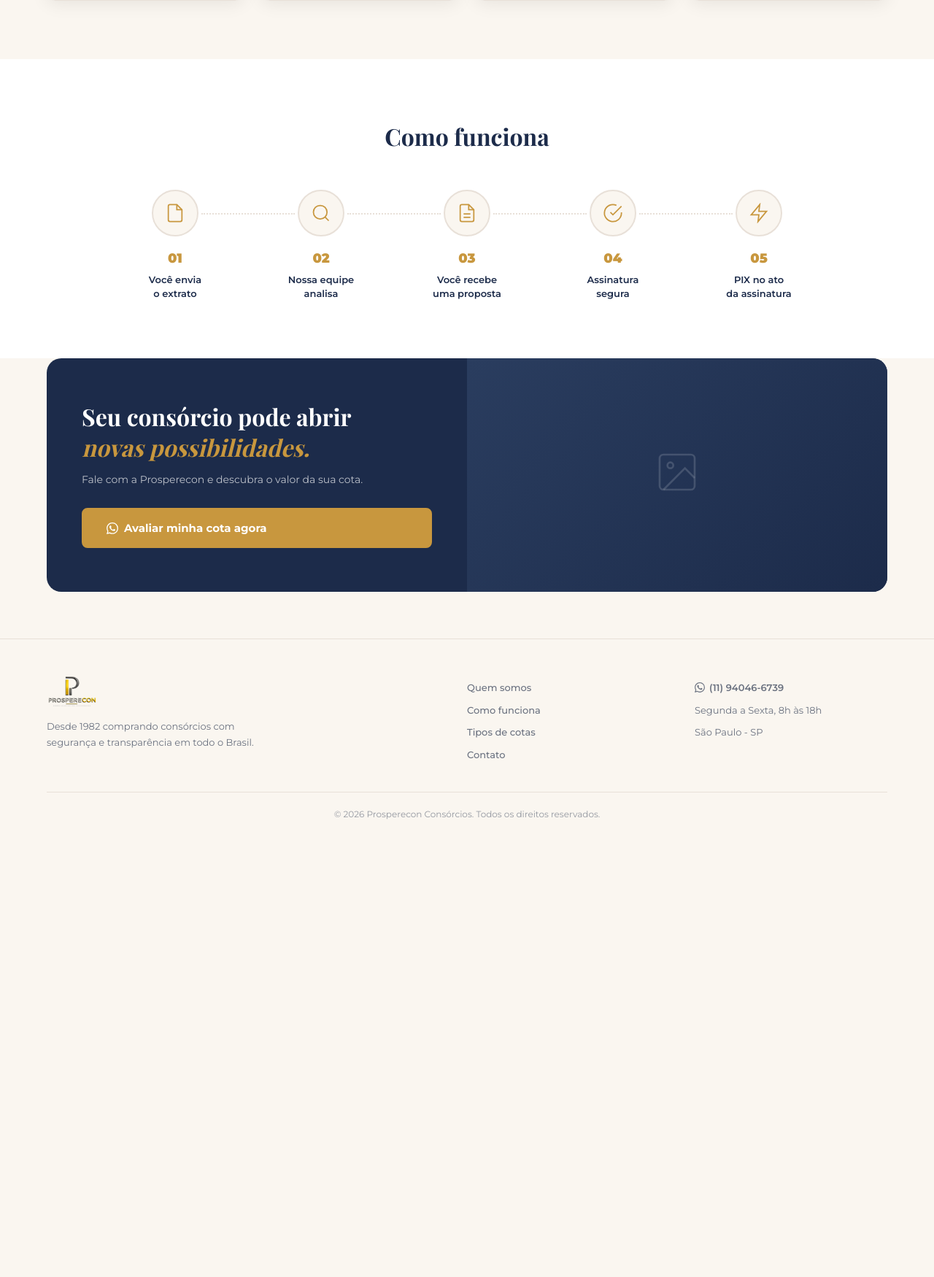
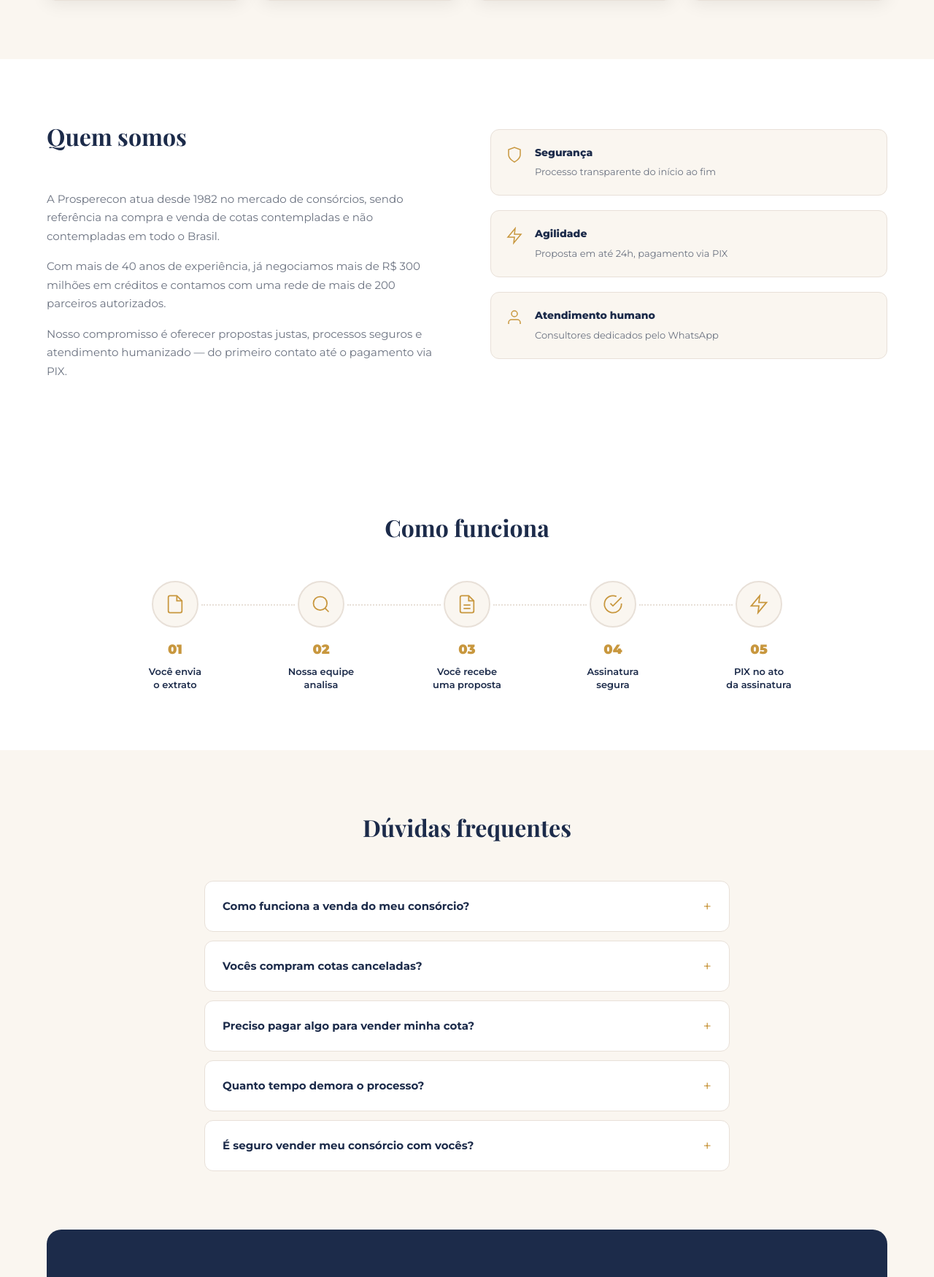
Before and after one commit to gustavokadi/prosperecon1, a PHP site: page / in a window 1280 px wide. Shown: the part 1340-3090 px from the top of the page at 73% size. Before the commit the page ends 2463 px from the top, so only its background shows below. Run offline with PHP 8.4, Linux system fonts and the light colour scheme; some web fonts are replaced.

Commit message:
Adiciona seções Quem Somos e Dúvidas, melhora CTA banner
- Seção Quem Somos com valores (segurança, agilidade, atendimento)
- Seção FAQ com 5 perguntas frequentes em accordion
- CTA banner centralizado sem placeholder vazio
- Links do nav agora apontam para seções existentes

Co-Authored-By: Claude Sonnet 4.6 <noreply@anthropic.com>

```diff
--- a/Prosperecon/site/css/style.css
+++ b/Prosperecon/site/css/style.css
@@ -336,6 +336,110 @@ button { cursor: pointer; border: none; background: none; font-family: inherit;
 }
 
 /* ===========================
+   QUEM SOMOS
+=========================== */
+.sobre {
+  padding: 80px 0;
+  background: var(--white);
+}
+.sobre__inner {
+  display: grid;
+  grid-template-columns: 1fr 1fr;
+  gap: 64px;
+  align-items: start;
+}
+.section-title--left {
+  text-align: left;
+}
+.section-title--left::after {
+  display: none;
+}
+.sobre__content p {
+  color: var(--gray-text);
+  font-size: 15px;
+  line-height: 1.7;
+  margin-bottom: 16px;
+}
+.sobre__values {
+  display: flex;
+  flex-direction: column;
+  gap: 20px;
+  padding-top: 16px;
+}
+.valor-item {
+  display: flex;
+  align-items: flex-start;
+  gap: 16px;
+  background: var(--cream);
+  border: 1px solid var(--gray);
+  border-radius: 12px;
+  padding: 20px;
+}
+.valor-item svg { flex-shrink: 0; margin-top: 2px; }
+.valor-item strong {
+  display: block;
+  font-size: 14px;
+  font-weight: 800;
+  color: var(--navy);
+  margin-bottom: 2px;
+}
+.valor-item span {
+  font-size: 13px;
+  color: var(--gray-text);
+}
+
+/* ===========================
+   FAQ / DÚVIDAS
+=========================== */
+.faq {
+  padding: 80px 0;
+  background: var(--cream);
+}
+.faq__list {
+  max-width: 720px;
+  margin: 0 auto;
+  display: flex;
+  flex-direction: column;
+  gap: 12px;
+}
+.faq__item {
+  background: var(--white);
+  border: 1px solid var(--gray);
+  border-radius: 12px;
+  overflow: hidden;
+}
+.faq__item summary {
+  padding: 18px 24px;
+  font-size: 15px;
+  font-weight: 700;
+  color: var(--navy);
+  cursor: pointer;
+  list-style: none;
+  display: flex;
+  align-items: center;
+  justify-content: space-between;
+  gap: 12px;
+}
+.faq__item summary::after {
+  content: '+';
+  font-size: 20px;
+  font-weight: 300;
+  color: var(--gold);
+  flex-shrink: 0;
+  transition: transform .2s;
+}
+.faq__item[open] summary::after {
+  content: '−';
+}
+.faq__item summary::-webkit-details-marker { display: none; }
+.faq__item p {
+  padding: 0 24px 18px;
+  font-size: 14px;
+  color: var(--gray-text);
+  line-height: 1.7;
+}
+
+/* ===========================
    COMO FUNCIONA (Steps)
 =========================== */
 .como-funciona {
@@ -431,14 +535,16 @@ button { cursor: pointer; border: none; background: none; font-family: inherit;
   font-size: 14px;
   margin-bottom: 28px;
 }
-.cta-banner__visual {
-  background: linear-gradient(135deg, #2A3D5F, #1C2B4A);
-  display: flex;
+.cta-banner__inner--full {
+  grid-template-columns: 1fr;
+  text-align: center;
+  padding: 64px 48px;
+}
+.cta-banner__text--centered {
   align-items: center;
-  justify-content: center;
 }
-.cta-banner__img-placeholder {
-  opacity: .5;
+.cta-banner__text--centered p {
+  text-align: center;
 }
 
 /* ===========================
@@ -539,6 +645,7 @@ button { cursor: pointer; border: none; background: none; font-family: inherit;
 }
 
 @media (max-width: 900px) {
+  .sobre__inner { grid-template-columns: 1fr; gap: 32px; }
   .hero__inner { grid-template-columns: 1fr; text-align: center; }
   .hero__line { margin: 20px auto; }
   .hero__desc { margin-left: auto; margin-right: auto; }
@@ -625,7 +732,14 @@ button { cursor: pointer; border: none; background: none; font-family: inherit;
   .step p { font-size: 11px; }
 
   .cta-banner__text { padding: 32px 20px; }
-  .cta-banner__inner { border-radius: 16px; margin: 0 0 48px; }
+  .cta-banner__inner,
+  .cta-banner__inner--full { border-radius: 16px; margin: 0 0 48px; }
+  .cta-banner__inner--full { padding: 40px 20px; }
+
+  .sobre { padding: 48px 0; }
+  .faq { padding: 48px 0; }
+  .faq__item summary { padding: 14px 16px; font-size: 14px; }
+  .faq__item p { padding: 0 16px 14px; font-size: 13px; }
   .cta-banner__text h2 { font-size: 22px; }
   .btn--gold { padding: 14px 24px; font-size: 14px; width: 100%; justify-content: center; }
 
--- a/Prosperecon/site/index.html
+++ b/Prosperecon/site/index.html
@@ -182,6 +182,43 @@
     </div>
   </section>
 
+  <!-- QUEM SOMOS -->
+  <section class="sobre" id="sobre">
+    <div class="container">
+      <div class="sobre__inner">
+        <div class="sobre__content">
+          <h2 class="section-title section-title--left">Quem somos</h2>
+          <p>A Prosperecon atua desde 1982 no mercado de consórcios, sendo referência na compra e venda de cotas contempladas e não contempladas em todo o Brasil.</p>
+          <p>Com mais de 40 anos de experiência, já negociamos mais de R$ 300 milhões em créditos e contamos com uma rede de mais de 200 parceiros autorizados.</p>
+          <p>Nosso compromisso é oferecer propostas justas, processos seguros e atendimento humanizado — do primeiro contato até o pagamento via PIX.</p>
+        </div>
+        <div class="sobre__values">
+          <div class="valor-item">
+            <svg width="24" height="24" viewBox="0 0 24 24" fill="none" stroke="var(--gold)" stroke-width="1.5"><path d="M12 22s8-4 8-10V5l-8-3-8 3v7c0 6 8 10 8 10z"/></svg>
+            <div>
+              <strong>Segurança</strong>
+              <span>Processo transparente do início ao fim</span>
+            </div>
+          </div>
+          <div class="valor-item">
+            <svg width="24" height="24" viewBox="0 0 24 24" fill="none" stroke="var(--gold)" stroke-width="1.5"><polygon points="13 2 3 14 12 14 11 22 21 10 12 10 13 2"/></svg>
+            <div>
+              <strong>Agilidade</strong>
+              <span>Proposta em até 24h, pagamento via PIX</span>
+            </div>
+          </div>
+          <div class="valor-item">
+            <svg width="24" height="24" viewBox="0 0 24 24" fill="none" stroke="var(--gold)" stroke-width="1.5"><path d="M20 21v-2a4 4 0 00-4-4H8a4 4 0 00-4 4v2"/><circle cx="12" cy="7" r="4"/></svg>
+            <div>
+              <strong>Atendimento humano</strong>
+              <span>Consultores dedicados pelo WhatsApp</span>
+            </div>
+          </div>
+        </div>
+      </div>
+    </div>
+  </section>
+
   <!-- COMO FUNCIONA -->
   <section class="como-funciona" id="como-funciona">
     <div class="container">
@@ -230,23 +267,46 @@
     </div>
   </section>
 
+  <!-- DÚVIDAS -->
+  <section class="faq" id="duvidas">
+    <div class="container">
+      <h2 class="section-title">Dúvidas frequentes</h2>
+      <div class="faq__list">
+        <details class="faq__item">
+          <summary>Como funciona a venda do meu consórcio?</summary>
+          <p>Você envia o extrato da sua cota pelo WhatsApp, nossa equipe analisa e em até 24h você recebe uma proposta. Se aceitar, fazemos a assinatura digital e o pagamento é feito via PIX no ato.</p>
+        </details>
+        <details class="faq__item">
+          <summary>Vocês compram cotas canceladas?</summary>
+          <p>Sim. Compramos cotas contempladas, não contempladas, ativas e canceladas. Cada caso é avaliado individualmente para oferecer a melhor proposta.</p>
+        </details>
+        <details class="faq__item">
+          <summary>Preciso pagar algo para vender minha cota?</summary>
+          <p>Não. Todo o processo é gratuito para o vendedor. Você não paga nada — nós compramos sua cota e fazemos o pagamento diretamente a você.</p>
+        </details>
+        <details class="faq__item">
+          <summary>Quanto tempo demora o processo?</summary>
+          <p>A proposta sai em até 24 horas. Após aceite, o pagamento é feito em até 48 horas via PIX, dependendo da documentação.</p>
+        </details>
+        <details class="faq__item">
+          <summary>É seguro vender meu consórcio com vocês?</summary>
+          <p>Totalmente. Estamos no mercado desde 1982, com mais de 25 mil clientes atendidos. Todo o processo é formalizado com contrato digital e transferência rastreável.</p>
+        </details>
+      </div>
+    </div>
+  </section>
+
   <!-- CTA BANNER -->
   <section class="cta-banner" id="contato">
     <div class="container">
-      <div class="cta-banner__inner">
-        <div class="cta-banner__text">
-          <h2>Seu consórcio pode abrir<br><span>novas possibilidades.</span></h2>
+      <div class="cta-banner__inner cta-banner__inner--full">
+        <div class="cta-banner__text cta-banner__text--centered">
+          <h2>Seu consórcio pode abrir <span>novas possibilidades.</span></h2>
           <p>Fale com a Prosperecon e descubra o valor da sua cota.</p>
           <a href="https://wa.me/5511940466739?text=Olá! Quero avaliar minha cota de consórcio." class="btn btn--gold" target="_blank" rel="noopener">
             <svg width="16" height="16" viewBox="0 0 24 24" fill="currentColor"><path d="M17.472 14.382c-.297-.149-1.758-.867-2.03-.967-.273-.099-.471-.148-.67.15-.197.297-.767.966-.94 1.164-.173.199-.347.223-.644.075-.297-.15-1.255-.463-2.39-1.475-.883-.788-1.48-1.761-1.653-2.059-.173-.297-.018-.458.13-.606.134-.133.298-.347.446-.52.149-.174.198-.298.298-.497.099-.198.05-.371-.025-.52-.075-.149-.669-1.612-.916-2.207-.242-.579-.487-.5-.669-.51-.173-.008-.371-.01-.57-.01-.198 0-.52.074-.792.372-.272.297-1.04 1.016-1.04 2.479 0 1.462 1.065 2.875 1.213 3.074.149.198 2.096 3.2 5.077 4.487.709.306 1.262.489 1.694.625.712.227 1.36.195 1.871.118.571-.085 1.758-.719 2.006-1.413.248-.694.248-1.289.173-1.413-.074-.124-.272-.198-.57-.347m-5.421 7.403h-.004a9.87 9.87 0 01-5.031-1.378l-.361-.214-3.741.982.998-3.648-.235-.374a9.86 9.86 0 01-1.51-5.26c.001-5.45 4.436-9.884 9.888-9.884 2.64 0 5.122 1.03 6.988 2.898a9.825 9.825 0 012.893 6.994c-.003 5.45-4.437 9.884-9.885 9.884m8.413-18.297A11.815 11.815 0 0012.05 0C5.495 0 .16 5.335.157 11.892c0 2.096.547 4.142 1.588 5.945L.057 24l6.305-1.654a11.882 11.882 0 005.683 1.448h.005c6.554 0 11.89-5.335 11.893-11.893a11.821 11.821 0 00-3.48-8.413z"/></svg>
             Avaliar minha cota agora
           </a>
-        </div>
-        <div class="cta-banner__visual">
-          <!-- Placeholder — substituir pela imagem da poltrona/lifestyle -->
-          <div class="cta-banner__img-placeholder">
-            <svg width="64" height="64" viewBox="0 0 24 24" fill="none" stroke="rgba(255,255,255,.3)" stroke-width="1"><rect x="3" y="3" width="18" height="18" rx="2"/><circle cx="8.5" cy="8.5" r="1.5"/><polyline points="21 15 16 10 5 21"/></svg>
-          </div>
         </div>
       </div>
     </div>
```
Also changed, not shown: docs/css/style.css (+121 -7 lines), docs/index.html (+69 -9 lines).
